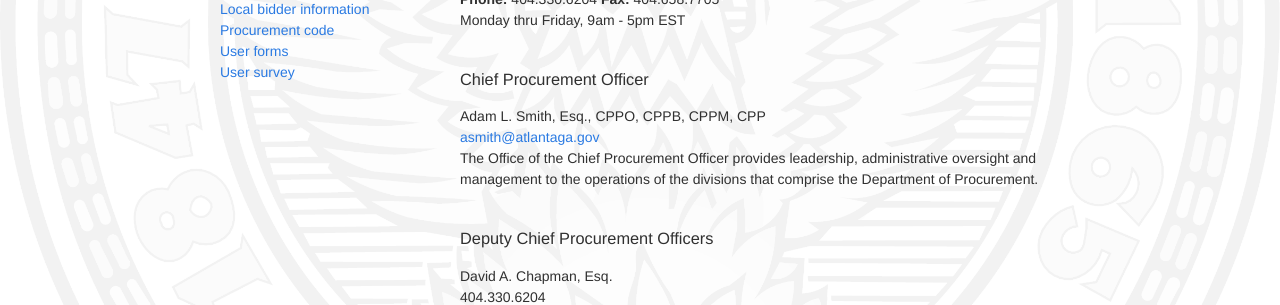
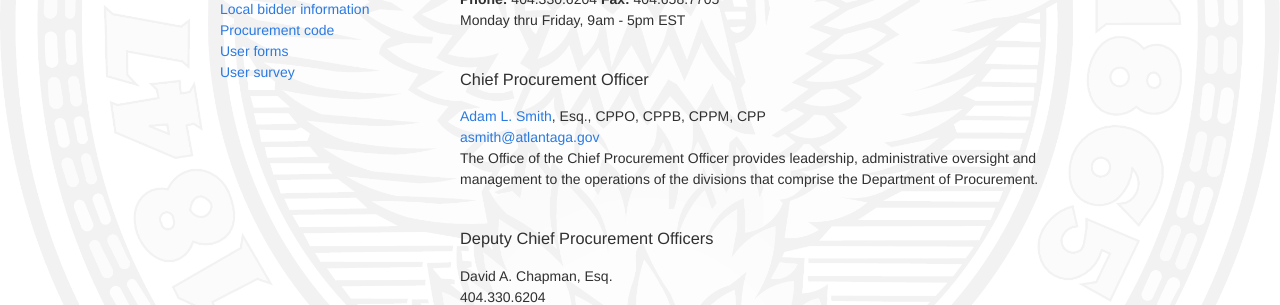
Before and after one commit to codeforamerica/atlanta-procurement-www, a Jekyll site: the page built from contact/index.md, in a window 1280 px wide and 900 px high. Shown: the part 429-734 px from the top of the window. Built offline with Jekyll 4.4.1, drawn with Linux system fonts in a browser that asks for light colours; nearby versions of some CDN libraries.

Commit message:
Bio update....!

```diff
--- a/contact/index.md
+++ b/contact/index.md
@@ -1,5 +1,5 @@
 ---
-layout: default-with-sidenav
+layout: "default-with-sidenav"
 title: Contact Us
 permalink: /contact/
 published: true
@@ -16,7 +16,7 @@ Monday thru Friday, 9am - 5pm EST
 <br><br>
 
 ### Chief Procurement Officer
-Adam L. Smith, Esq., CPPO, CPPB, CPPM, CPP
+[Adam L. Smith](http://www.atlantaga.gov/index.aspx?page=488), Esq., CPPO, CPPB, CPPM, CPP
 [asmith@atlantaga.gov](mailto:asmith@atlantaga.gov "Email Adam Smith, Chief Procurement Officer")
 The Office of the Chief Procurement Officer provides leadership, administrative oversight and management to the operations of the divisions that comprise the Department of Procurement.
 <br><br>
```
